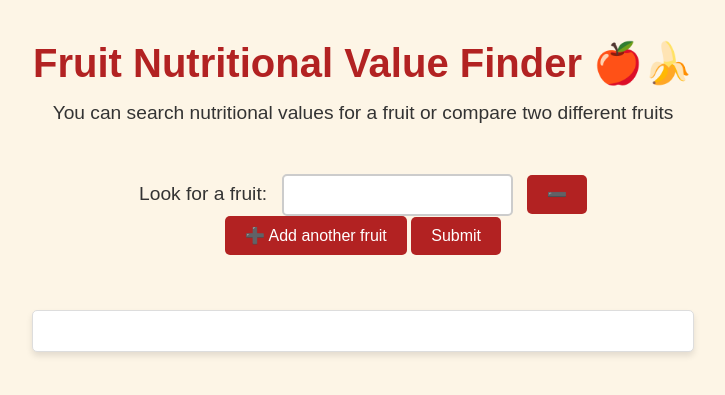
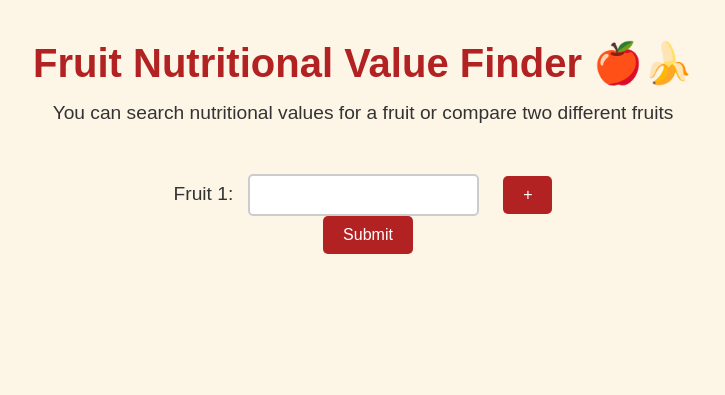
Before and after one commit to TimotheChiesi/Fruit-Ninja, a Flask app: page / in a window 1280 px wide. Shown: the top 395 px of the page, without its empty margins (277-1002 px from the left). Run offline with Flask 3, Linux system fonts and the light colour scheme.

Commit message:
New version for comparison, only compare two fruit but highlight the differences

```diff
--- a/app/routes.py
+++ b/app/routes.py
@@ -7,9 +7,9 @@ def init_routes(app):
     def index():
         return render_template('index.html')
 
-    @app.route('/get_nutrition', methods=['POST'])
-    def get_nutrition():
-        fruit_name = request.form.get('fruit')
+    @app.route('/api/fruit', methods=['GET'])
+    def get_fruit():
+        fruit_name = request.args.get('name')
         if not fruit_name:
             return jsonify({"error": "No fruit provided. Please specify a fruit."}), 400
 
@@ -33,4 +33,40 @@ def init_routes(app):
             return jsonify({"error": "An error occurred while fetching data."}), response.status_code
         except Exception as e:
             print(f"Unexpected error: {e}")
-            return jsonify({"error": "An unexpected error occurred."}), response.status_code
+            return jsonify({"error": "An unexpected error occurred."}), 500
+
+    @app.route('/api/compare', methods=['GET'])
+    def compare_fruits():
+        fruit1_name = request.args.get('fruit1')
+        fruit2_name = request.args.get('fruit2')
+        if not fruit1_name or not fruit2_name:
+            return jsonify({"error": "Please provide two fruits to compare."}), 400
+
+        api_url1 = f"https://fruityvice.com/api/fruit/{fruit1_name.lower()}"
+        api_url2 = f"https://fruityvice.com/api/fruit/{fruit2_name.lower()}"
+
+        try:
+            response1 = requests.get(api_url1)
+            response1.raise_for_status()
+            data1 = response1.json()
+
+            response2 = requests.get(api_url2)
+            response2.raise_for_status()
+            data2 = response2.json()
+
+            # Get the fruit image URLs from the Pexels API
+            image_url1 = get_fruit_image(fruit1_name)
+            image_url2 = get_fruit_image(fruit2_name)
+
+            # Add the image URLs to the response data
+            data1['image_url'] = image_url1
+            data2['image_url'] = image_url2
+
+            return jsonify({"fruit1": data1, "fruit2": data2}), 200
+        except requests.exceptions.HTTPError as e:
+            if response1.status_code == 404 or response2.status_code == 404:
+                return jsonify({"error": "One or both fruits not found. Please try again."}), 404
+            return jsonify({"error": "An error occurred while fetching data."}), 500
+        except Exception as e:
+            print(f"Unexpected error: {e}")
+            return jsonify({"error": "An unexpected error occurred."}), 500
--- a/app/static/css/styles.css
+++ b/app/static/css/styles.css
@@ -52,92 +52,36 @@ button {
     border: none;
     border-radius: 5px;
     cursor: pointer;
-}
-
-button:hover {
-    background-color: #8b0000; /* Darker red on hover */
+    margin-left: 10px; /* Add space between buttons */
 }
 
 /* Result Styles */
 #result {
-    margin-top: 30px; /* Add space between the result box and the form */
-    padding: 20px;
-    border: 1px solid #ddd;
-    border-radius: 5px;
-    background-color: #fff;
-    width: 50%;
-    box-shadow: 0px 4px 6px rgba(0, 0, 0, 0.1);
+    display: flex;
+    flex-wrap: wrap;
+    justify-content: center;
+    gap: 20px;
 }
 
-ul {
-    list-style: none;
-    padding: 0;
+.fruit-result {
+    border: 1px solid #ccc;
+    border-radius: 5px;
+    padding: 20px;
+    margin: 20px 0;
+    background-color: #fff;
+    text-align: center; /* Center text */
+    min-width: 300px;
+    max-width: 400px;
+    display: flex;
+    flex-direction: column;
+    align-items: center; /* Center content horizontally */
 }
 
-li {
-    font-size: 1.1em;
-    margin-bottom: 5px;
+.fruit-result h2 {
+    color: #b22222;
 }
 
-p {
-    font-size: 1.2em;
+.fruit-result img {
+    max-width: 100px;
+    margin-top: 10px; /* Add space above the image */
 }
-
-#result {
-    text-align: center;
-}
-
-img {
-    max-width: 50%;
-    height: auto;
-    display: block;
-    margin-left: auto;
-    margin-right: auto;
-}
-
-/* Responsive Design */
-@media (max-width: 600px) {
-    #result {
-        width: 90%;
-    }
-}
-
-/* Container for the comparison boxes */
-.comparison-container {
-    display: flex;
-    flex-wrap: wrap; /* Allow boxes to wrap if there's not enough space */
-    justify-content: center; /* Center boxes when there's one or more */
-    gap: 20px; /* Add space between the boxes */
-    margin-top: 20px;
-}
-
-/* Individual fruit result box */
-.fruit-result {
-    border: 1px solid #ccc;
-    padding: 20px; /* Increase padding for better spacing */
-    display: flex;
-    flex-direction: column;
-    justify-content: center; /* Center content vertically */
-    align-items: center; /* Center content horizontally */
-    width: 250px; /* Fixed width to make all boxes uniform */
-    height: 300px; /* Adjust height to fit images and text */
-    background-color: #f9f9f9;
-    border-radius: 10px; /* Rounded corners */
-    box-shadow: 0 4px 8px rgba(0, 0, 0, 0.1); /* Subtle shadow */
-    text-align: center;
-    overflow: hidden; /* Prevent content overflow */
-}
-
-/* Fruit image inside the result box */
-.fruit-result img {
-    max-width: 150px; /* Ensure the image fits inside the box */
-    max-height: 150px; /* Limit image height */
-    margin-bottom: 15px; /* Add space below the image */
-}
-
-/* Responsive behavior */
-@media (max-width: 768px) {
-    .fruit-result {
-        width: 90%; /* Make boxes full-width on small screens */
-    }
-}
--- a/app/static/js/script.js
+++ b/app/static/js/script.js
@@ -1,76 +1,91 @@
 document.addEventListener('DOMContentLoaded', function() {
+    const addFruitBtn = document.getElementById('add-fruit-btn');
+    const removeFruitBtn = document.getElementById('remove-fruit-btn');
+    const fruit2Group = document.getElementById('fruit2-group');
     const fruitForm = document.getElementById('fruit-form');
-    const fruitFields = document.getElementById('fruit-fields');
-    const addFruitBtn = document.getElementById('add-fruit-btn');
+    const resultDiv = document.getElementById('result');
 
-    // Add another fruit input field dynamically
-    addFruitBtn.addEventListener('click', () => {
-        const fruitGroup = document.createElement('div');
-        fruitGroup.classList.add('fruit-group');
-        fruitGroup.innerHTML = `
-            <label for="fruit">Look for another fruit:</label>
-            <input type="text" class="fruit-input" name="fruit" required>
-            <button type="button" class="remove-fruit-btn">➖</button>
-        `;
-        fruitFields.appendChild(fruitGroup);
+    if (!addFruitBtn || !removeFruitBtn || !fruit2Group || !fruitForm || !resultDiv) {
+        console.error('One or more elements are not found in the DOM.');
+        return;
+    }
 
-        // Attach event listener to the new remove button
-        const removeBtn = fruitGroup.querySelector('.remove-fruit-btn');
-        removeBtn.addEventListener('click', () => {
-            fruitGroup.remove();
-        });
+    addFruitBtn.addEventListener('click', function() {
+        fruit2Group.style.display = 'block';
+        addFruitBtn.style.display = 'none';
     });
 
-    // Remove fruit input field
-    fruitFields.addEventListener('click', function(event) {
-        if (event.target.classList.contains('remove-fruit-btn')) {
-            const fruitGroup = event.target.parentElement;
-            fruitGroup.remove();
+    removeFruitBtn.addEventListener('click', function() {
+        fruit2Group.style.display = 'none';
+        addFruitBtn.style.display = 'inline-block';
+        document.getElementById('fruit2').value = ''; // Clear the second fruit input field
+    });
+
+    fruitForm.addEventListener('submit', async function(event) {
+        event.preventDefault();
+
+        const fruit1 = document.getElementById('fruit1').value;
+        const fruit2 = document.getElementById('fruit2').value;
+
+        try {
+            const response1 = await fetch(`/api/fruit?name=${fruit1}`);
+            if (!response1.ok) {
+                throw new Error(`Error fetching data for ${fruit1}: ${response1.statusText}`);
+            }
+            const data1 = await response1.json();
+
+            resultDiv.innerHTML = formatFruitData(fruit1, data1);
+
+            if (fruit2) {
+                const response2 = await fetch(`/api/fruit?name=${fruit2}`);
+                if (!response2.ok) {
+                    throw new Error(`Error fetching data for ${fruit2}: ${response2.statusText}`);
+                }
+                const data2 = await response2.json();
+
+                resultDiv.innerHTML += formatFruitData(fruit2, data2, data1);
+            }
+        } catch (error) {
+            console.error(error);
+            resultDiv.innerHTML = `<p>Error: ${error.message}</p>`;
         }
     });
 
-    // Submit the form and handle multiple fruits
-    fruitForm.addEventListener('submit', async function(event) {
-        event.preventDefault();
-        const fruitInputs = document.querySelectorAll('.fruit-input');
-        const fruits = Array.from(fruitInputs).map(input => input.value);
+    function formatFruitData(fruitName, data, compareData = null) {
+        const nutritionDiff = compareData ? calculateDifference(data.nutritions, compareData.nutritions) : {};
 
-        const resultDiv = document.getElementById('result');
-        resultDiv.innerHTML = ''; // Clear previous results
+        return `
+            <div class="fruit-result">
+                <h2>${fruitName}</h2>
+                <p><strong>Family:</strong> ${data.family}</p>
+                <p><strong>Genus:</strong> ${data.genus}</p>
+                <p><strong>Order:</strong> ${data.order}</p>
+                <h3>Nutritions:</h3>
+                <p><strong>Calories:</strong> ${data.nutritions.calories} <span style="color: ${nutritionDiff.caloriesColor || 'black'}">${nutritionDiff.calories || ''}</span></p>
+                <p><strong>Carbohydrates:</strong> ${data.nutritions.carbohydrates} <span style="color: ${nutritionDiff.carbohydratesColor || 'black'}">${nutritionDiff.carbohydrates || ''}</span></p>
+                <p><strong>Fat:</strong> ${data.nutritions.fat} <span style="color: ${nutritionDiff.fatColor || 'black'}">${nutritionDiff.fat || ''}</span></p>
+                <p><strong>Protein:</strong> ${data.nutritions.protein} <span style="color: ${nutritionDiff.proteinColor || 'black'}">${nutritionDiff.protein || ''}</span></p>
+                <p><strong>Sugar:</strong> ${data.nutritions.sugar} <span style="color: ${nutritionDiff.sugarColor || 'black'}">${nutritionDiff.sugar || ''}</span></p>
+                <img src="${data.image_url}" alt="${fruitName}" class="fruit-image">
+            </div>
+        `;
+    }
 
-        for (const fruit of fruits) {
-            try {
-                const response = await fetch('/get_nutrition', {
-                    method: 'POST',
-                    headers: {
-                        'Content-Type': 'application/x-www-form-urlencoded',
-                    },
-                    body: new URLSearchParams({ fruit }),
-                });
+    function calculateDifference(nutritions1, nutritions2) {
+        const diff = {};
+        for (const key in nutritions1) {
+            if (nutritions1.hasOwnProperty(key) && nutritions2.hasOwnProperty(key)) {
+                const difference = (nutritions1[key] - nutritions2[key]).toFixed(1);
+                diff[key] = difference > 0 ? `(+${difference})` : `(${difference})`;
 
-                if (response.ok) {
-                    const data = await response.json();
-                    const nutritionInfo = `
-                        <div class="fruit-result">
-                            <h2>${data.name}</h2>
-                            <ul>
-                                <li>Calories: ${data.nutritions.calories}</li>
-                                <li>Carbohydrates: ${data.nutritions.carbohydrates}g</li>
-                                <li>Protein: ${data.nutritions.protein}g</li>
-                                <li>Fat: ${data.nutritions.fat}g</li>
-                                <li>Sugar: ${data.nutritions.sugar}g</li>
-                            </ul>
-                            <img src="${data.image_url}" alt="Image of ${data.name}" />
-                        </div>
-                    `;
-                    resultDiv.innerHTML += nutritionInfo;
+                // Determine color based on whether the difference is good or bad
+                if (key === 'fat' || key === 'sugar' || key === 'calories') {
+                    diff[`${key}Color`] = difference > 0 ? 'red' : 'green'; // Less is better
                 } else {
-                    const errorData = await response.json();
-                    resultDiv.innerHTML += `<p style="color:red;">Error for ${fruit}: ${errorData.error}</p>`;
+                    diff[`${key}Color`] = difference < 0 ? 'red' : 'green'; // More is better
                 }
-            } catch (error) {
-                resultDiv.innerHTML += `<p style="color:red;">An error occurred for ${fruit}.</p>`;
             }
         }
-    });
+        return diff;
+    }
 });
--- a/app/templates/index.html
+++ b/app/templates/index.html
@@ -13,14 +13,16 @@
 
     <!-- Fruit Form -->
     <form id="fruit-form">
-        <div id="fruit-fields" class="fruit-fields">
-            <div class="fruit-group">
-                <label for="fruit">Look for a fruit:</label>
-                <input type="text" class="fruit-input" name="fruit" required>
-                <button type="button" class="remove-fruit-btn">➖</button>
-            </div>
+        <div class="fruit-group">
+            <label for="fruit1">Fruit 1:</label>
+            <input type="text" id="fruit1" name="fruit1" required>
+            <button type="button" id="add-fruit-btn">+</button>
         </div>
-        <button type="button" id="add-fruit-btn">➕ Add another fruit</button>
+        <div class="fruit-group" id="fruit2-group" style="display: none;">
+            <label for="fruit2">Fruit 2:</label>
+            <input type="text" id="fruit2" name="fruit2">
+            <button type="button" id="remove-fruit-btn">-</button>
+        </div>
         <button type="submit">Submit</button>
     </form>
 
```
